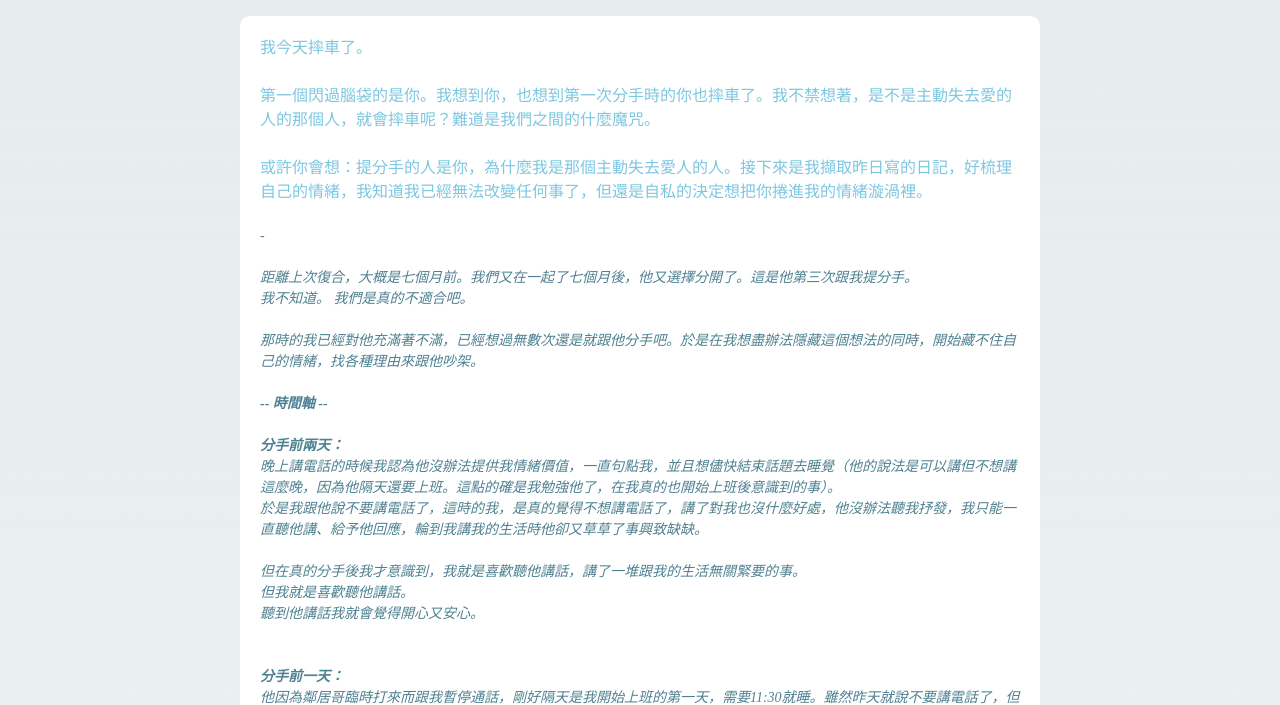
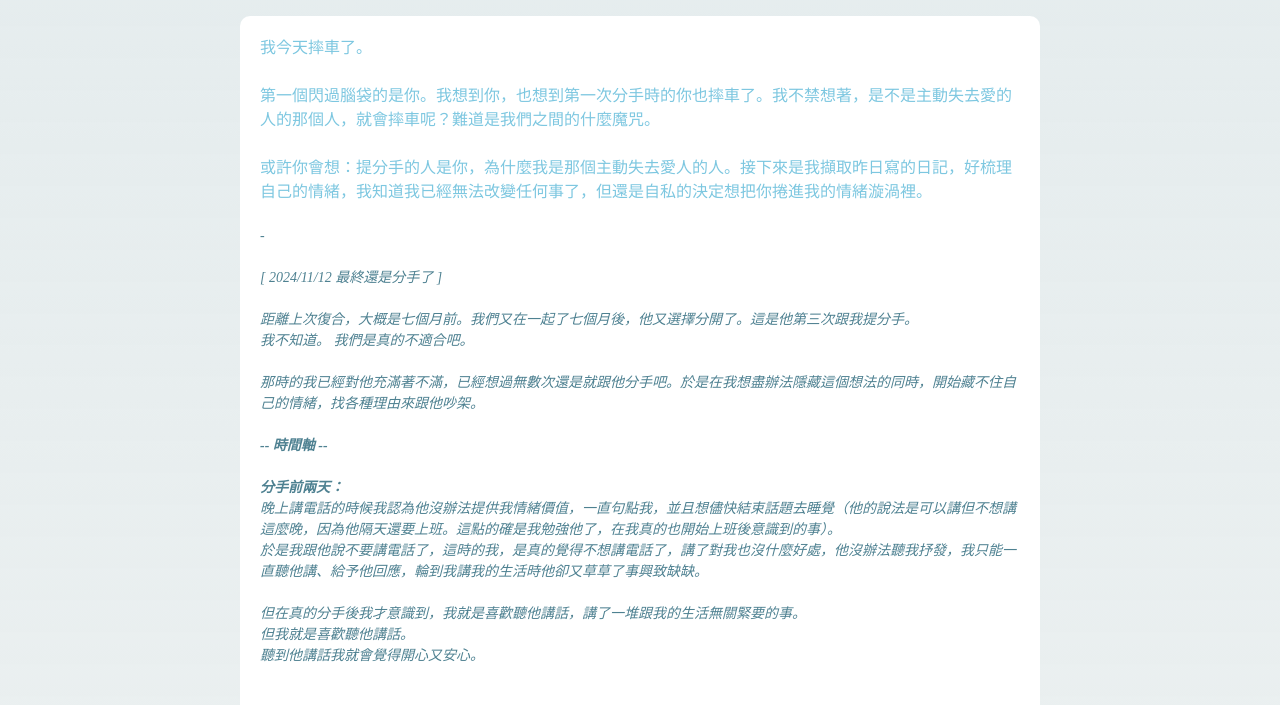
Before and after one commit to znnh27/ichliebedich.tai, a plain HTML site: page miss.html in a window 1280 px wide. Shown: the part 244-949 px from the top of the page. Drawn offline with Linux system fonts and the light colour scheme.

Commit message:
modified:   miss.html modified:   miss.html

```diff
--- a/miss.html
+++ b/miss.html
@@ -45,6 +45,9 @@
             <div class="journal">
             <br>
             -
+            <br>
+            <br>
+            [ 2024/11/12 最終還是分手了 ]
             <br>
             <br>
             距離上次復合，大概是七個月前。我們又在一起了七個月後，他又選擇分開了。這是他第三次跟我提分手。
```
